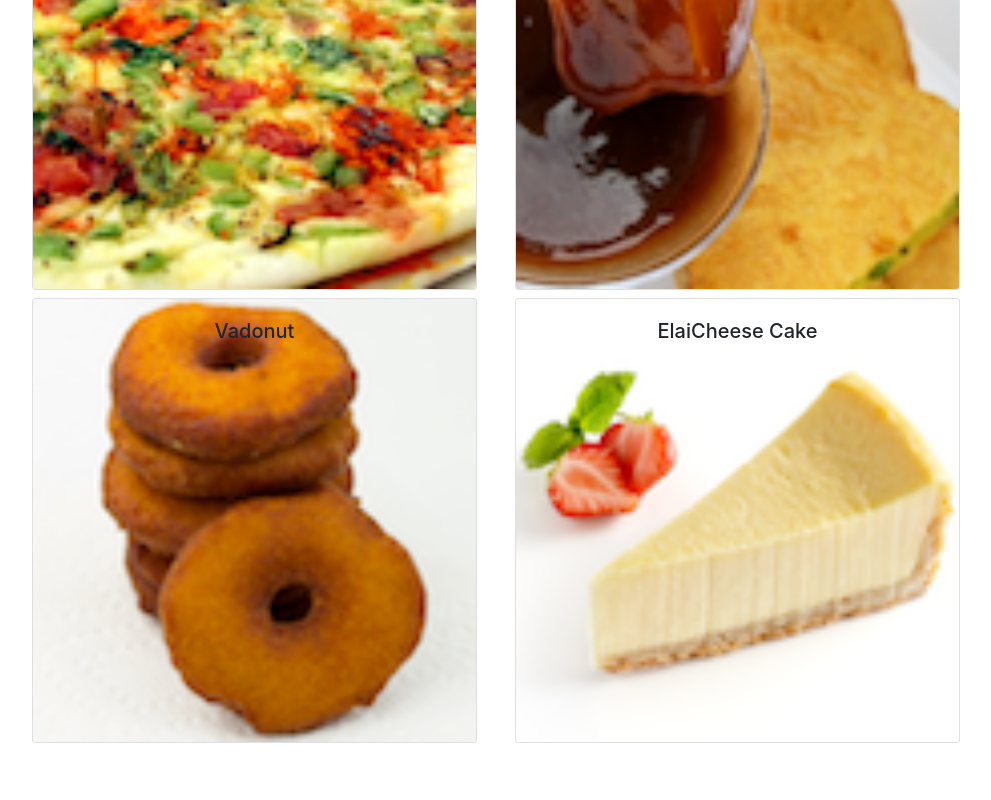
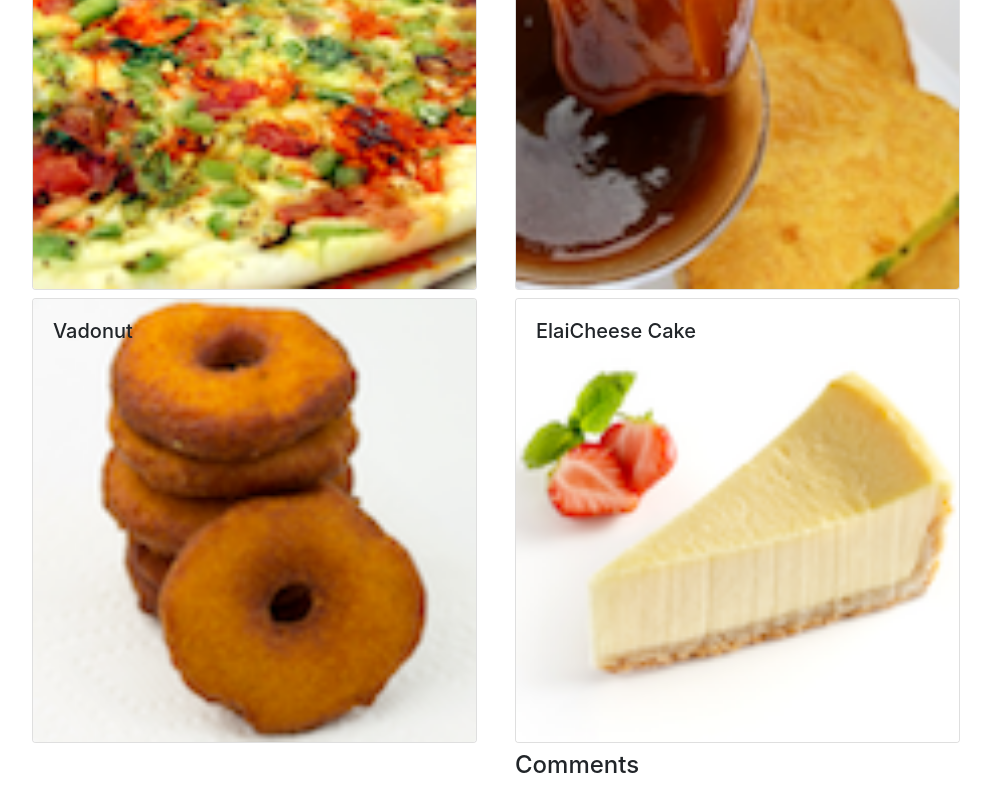
Before and after one commit to Sing-Kai/coursera-fullstack-react, a React (Create React App) app: page / in a window 1280 px wide. Shown: the part 215-1015 px from the top of the page, without its empty margins (57-1048 px from the left). Before the commit the page ends 986 px from the top, so only its background shows below. Built offline with nearby package versions, Linux system fonts and the light colour scheme; the HTML template or start-up script is replaced by a standard one.

Commit message:
amended css and dates

```diff
--- a/src/App.css
+++ b/src/App.css
@@ -1,5 +1,5 @@
 .App {
-  text-align: center;
+  text-align: left;
 }
 
 .App-logo {
@@ -18,8 +18,8 @@
   min-height: 100vh;
   display: flex;
   flex-direction: column;
-  align-items: center;
-  justify-content: center;
+  align-items: left;
+  justify-content: left;
   font-size: calc(10px + 2vmin);
   color: white;
 }
--- a/src/App.js
+++ b/src/App.js
@@ -1,4 +1,4 @@
-import logo from './logo.svg';
+
 import './App.css';
 import React, {Component} from 'react'
 import { Navbar, NavbarBrand } from 'reactstrap';
--- a/src/components/DishdetailComponent.js
+++ b/src/components/DishdetailComponent.js
@@ -1,5 +1,5 @@
 import React, {Component} from 'react';
-import { Card, CardImg, CardImgOverlay, CardText, CardBody,CardTitle } from 'reactstrap';
+import { Card, CardImg, CardText, CardBody,CardTitle } from 'reactstrap';
 
 class DishDetail extends Component{
 
@@ -25,12 +25,30 @@ class DishDetail extends Component{
         }
     }
 
+    convertDate(dateISO){
+
+        const monthNames = ["Jan", "Feb", "Mar", "Apr", "May", "June","Jul", "Aug", "Sep", "Oct", "Nov", "Dec"];
+
+        let date = new Date(dateISO);
+        let year = date.getFullYear('YY');
+        let month = date.getMonth();
+        let dt = date.getDate();
+
+        if (dt < 10) {
+            dt = '0' + dt;
+          }
+
+
+        return  monthNames[month] + ' ' + dt + ', ' + year;
+    }
+
     renderComments(comments){
 
         if(comments != null){
-            const commentList = comments.map((d)=> {return(<li key={d.id}><p>{d.comment}</p> <p>--{d.author}</p></li>);})
+        const commentList = comments.map((d)=> {return(<li key={d.id}><p>{d.comment}</p> <p>--{d.author}, {this.convertDate(d.date)}</p></li>);})
             return(
                 <div>
+                    <h4>Comments</h4>
                     <ul className = "list-unstyled">
                         {commentList}
                     </ul>
@@ -41,6 +59,8 @@ class DishDetail extends Component{
             return(<div></div>);
         }
     }
+
+
 
     render(){
 
--- a/src/index.js
+++ b/src/index.js
@@ -1,7 +1,7 @@
 import React from 'react';
 import ReactDOM from 'react-dom';
+import 'bootstrap/dist/css/bootstrap.min.css';
 import './index.css';
-import 'bootstrap/dist/css/bootstrap.min.css';
 import App from './App';
 import reportWebVitals from './reportWebVitals';
 
```
Also changed, not shown: 1 other file (tests, documents, lock files or other folders).
